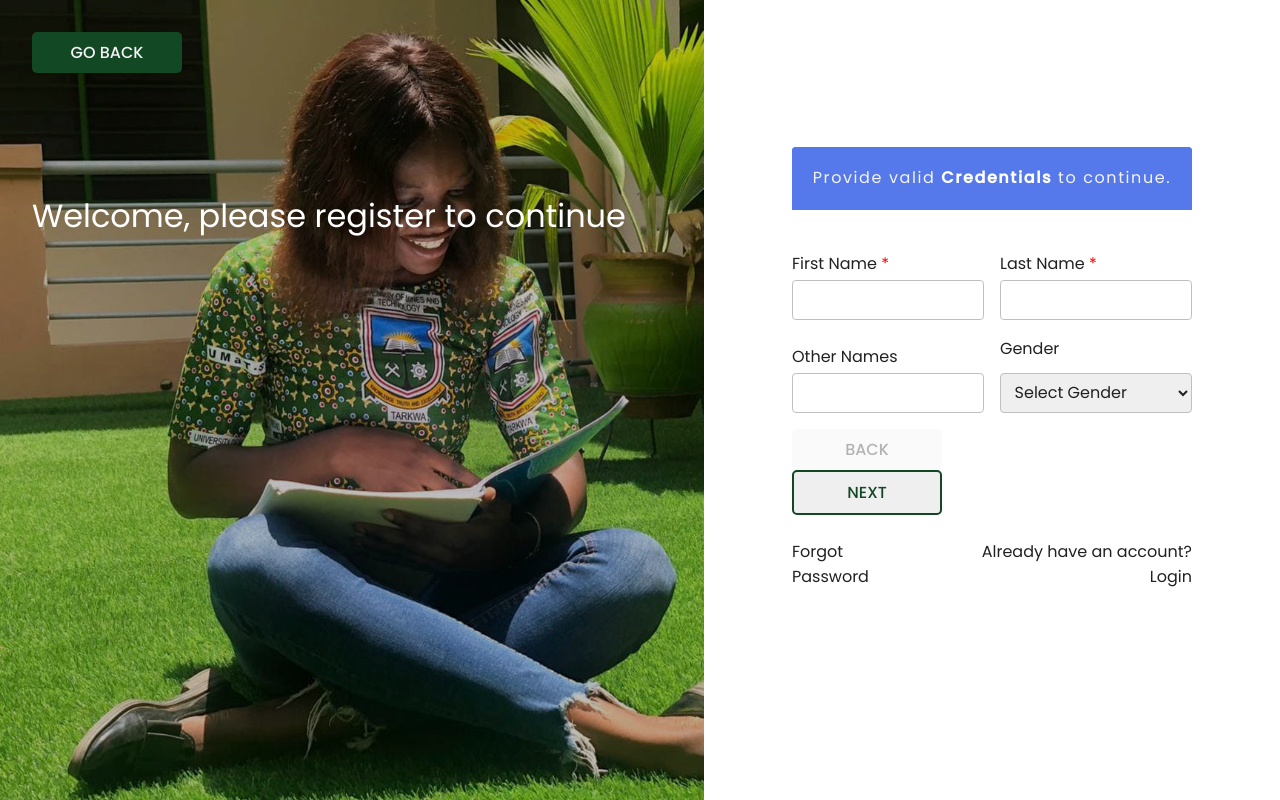
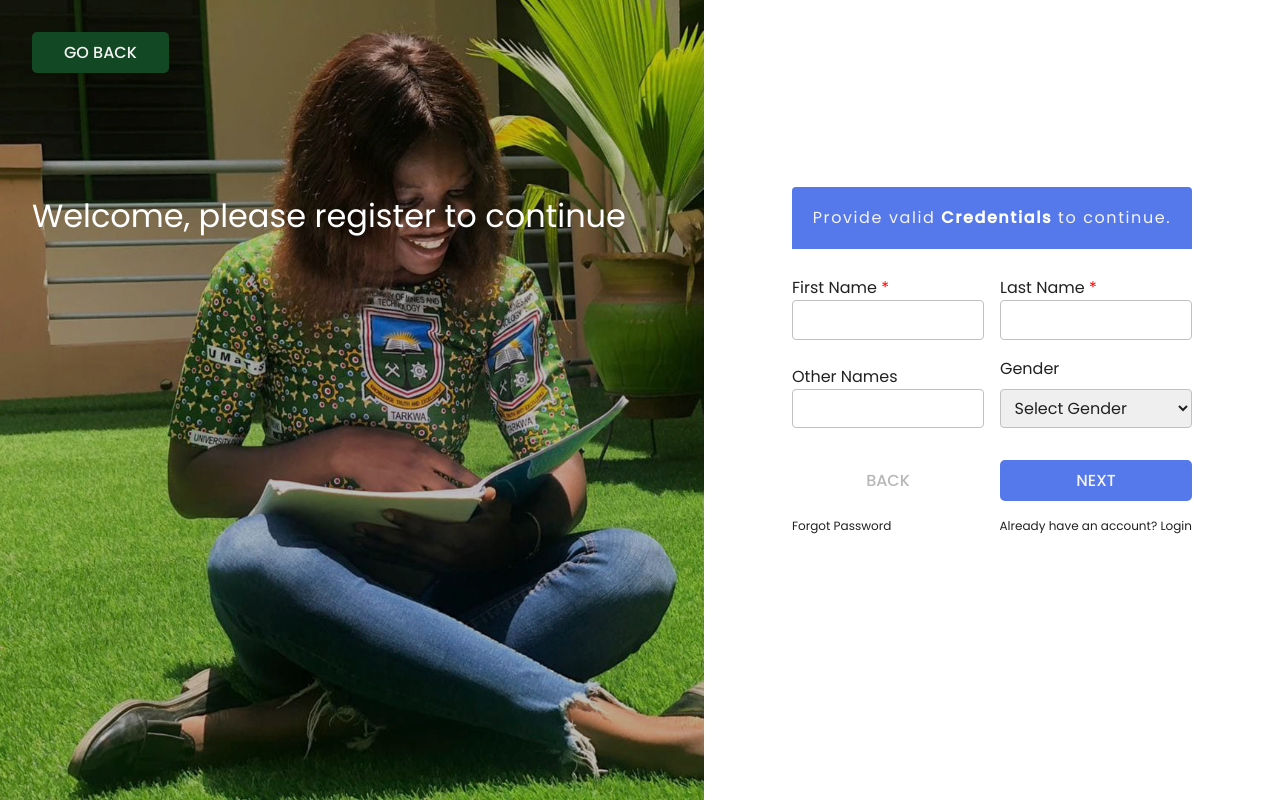
Before and after one commit to jaybarnes33/assopay, a Next.js app: page /register in a window 1280 px wide. Built offline with nearby package versions, Linux system fonts and the light colour scheme.

Commit message:
set user profile

```diff
--- a/src/components/Forms/MultiStep/index.tsx
+++ b/src/components/Forms/MultiStep/index.tsx
@@ -91,17 +91,19 @@ const MultiStep = ({ maxSteps }) => {
         )}
 
         <div className={styles.buttons}>
-          <Button variant="outlined" onClick={prevStep} disabled={step === 1}>
+          <Button color="light" onClick={prevStep} disabled={step === 1}>
             Back
           </Button>
-          {step === 5 ? (
-            <Button type="submit" variant="outlined">
+          {step === 4 ? (
+            <Button
+              type="submit"
+              disabled={step < 4}
+              onClick={() => console.log("clicked")}
+            >
               Submit
             </Button>
           ) : (
-            <Button variant="outlined" onClick={nextStep}>
-              Next
-            </Button>
+            <Button onClick={nextStep}>Next</Button>
           )}
         </div>
       </form>
--- a/src/components/core/Button/Button.tsx
+++ b/src/components/core/Button/Button.tsx
@@ -11,8 +11,8 @@ interface IButtonProps extends ButtonHTMLAttributes<HTMLButtonElement> {
   type?: "button" | "submit" | "reset"
 }
 
-export type Ref = HTMLButtonElement
-export const Button = forwardRef<Ref, IButtonProps>(function CustomButton(
+export const Button = forwardRef<HTMLButtonElement, IButtonProps>(
+  function CustomButton(
     { onClick, children, variant, color, className, type, ...props },
     ref
   ) {
@@ -31,7 +31,8 @@ export const Button = forwardRef<Ref, IButtonProps>(function CustomButton(
         {children}
       </button>
     )
-})
+  }
+)
 
 Button.defaultProps = {
   type: "button",
--- a/src/components/core/Button/button.module.scss
+++ b/src/components/core/Button/button.module.scss
@@ -1,5 +1,9 @@
 $colors: primary, light;
 $variants: main, outlined;
+$button-text-color: (
+  "primary": var(--light-color),
+  "light": var(--primary-color)
+);
 
 .button {
   --outlined-light-focus: #fff2;
@@ -8,8 +12,7 @@ $variants: main, outlined;
   --outlined-primary-active: #1348248a;
 
   border: none;
-  min-width: 150px;
-  padding: 0.5rem;
+  padding: 0.5rem 2rem;
   display: grid;
   place-items: center;
   font-size: 1rem;
@@ -22,12 +25,12 @@ $variants: main, outlined;
   transition: background-color ease-out 100ms;
 
   @each $variant in $variants {
+    @if $variant == outlined {
+      background-color: transparent;
+    }
+
     &-#{$variant} {
       @each $color in $colors {
-        @if $variant==outlined {
-          background-color: transparent;
-        }
-
         &-#{$color}:not(:disabled) {
           @if $variant == outlined {
             --#{$color}-color-focus: var(--outlined-#{$color}-focus);
@@ -37,12 +40,7 @@ $variants: main, outlined;
             border: 2px solid var(--#{$color}-color);
           } @else {
             background-color: var(--#{$color}-color);
-
-            @if $color == primary {
-              color: var(--light-color);
-            } @else {
-              color: var(--primary-color);
-            }
+            color: map-get($button-text-color, $color);
           }
 
           &:hover,
--- a/src/pages/register.tsx
+++ b/src/pages/register.tsx
@@ -26,15 +26,7 @@ const Signup = () => {
               continue.
             </p>
           </Alert>
-          <form onSubmit={submitHandler} className={styles.form}>
-            <Alert variant="info">
-              <p>
-                Provide valid <b className="bold-white">Credentials</b> to
-                continue.
-              </p>
-            </Alert>
-            <MultiStep maxSteps={5} />
-          </form>
+          <MultiStep maxSteps={5} />
           <div className={styles.links}>
             <Link href="/forgot-password">
               <a className="link">Forgot Password</a>
--- a/src/styles/Forms.module.scss
+++ b/src/styles/Forms.module.scss
@@ -54,11 +54,10 @@
 
   .form {
     width: 100%;
-    margin: 16px 0 12px;
+    margin: 16px 0;
   }
 
   button[type="submit"]:not(:disabled) {
-    margin: 20px auto 16px;
     width: 100%;
     color: white;
     background-color: #5578eb;
@@ -112,7 +111,6 @@
 
     label {
       display: inline-block;
-      margin-bottom: 4px;
     }
 
     input,
@@ -131,7 +129,7 @@
       border-color: #0abb87 !important;
     }
 
-    @media (min-width: 768px) {
+    @media (min-width: 768.99px) {
       label {
         color: #212121;
       }
@@ -149,10 +147,12 @@
 .links {
   display: flex;
   gap: 1rem;
+  width: 100%;
   justify-content: space-between;
 
   a {
     color: #c4c4c4;
+    font-size: 12px;
 
     &:last-child {
       text-align: right;
@@ -163,7 +163,7 @@
       }
     }
 
-    @media (min-width: 768px) {
+    @media (min-width: 768.99px) {
       & {
         color: #212121;
 
@@ -174,14 +174,22 @@
       }
     }
   }
-  .buttons {
-    display: flex;
-    gap: 1rem;
-    justify-content: space-between;
+}
+
+.buttons {
+  display: flex;
+  gap: 1rem;
+  margin-top: 1rem;
+  justify-content: space-between;
+  width: 100%;
+
+  button {
     width: 100%;
 
-    button {
-      max-width: 50px !important;
+    &:last-child {
+      --primary-color: #5578eb;
+      --primary-color-focus: #4d6dd4;
+      --primary-color-active: #3757be;
     }
   }
 }
```
Lines whose indentation alone changed are shown as unchanged.
